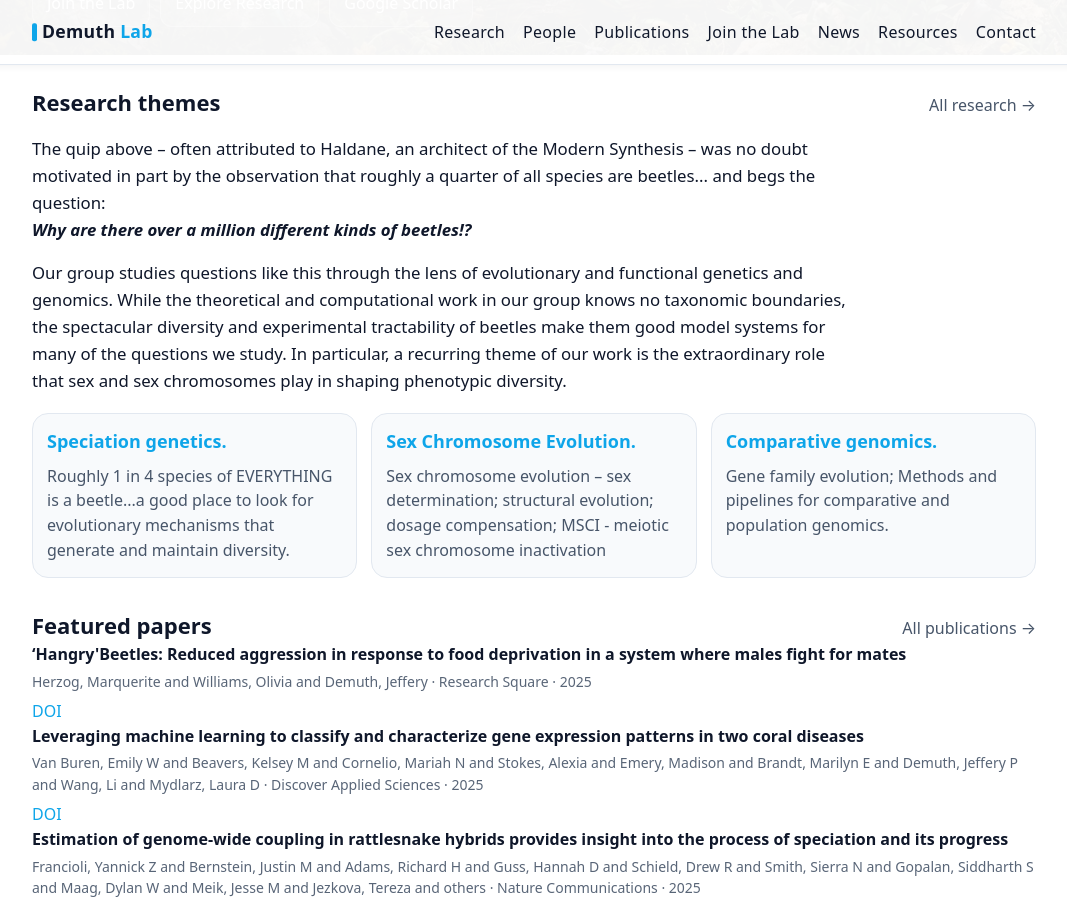
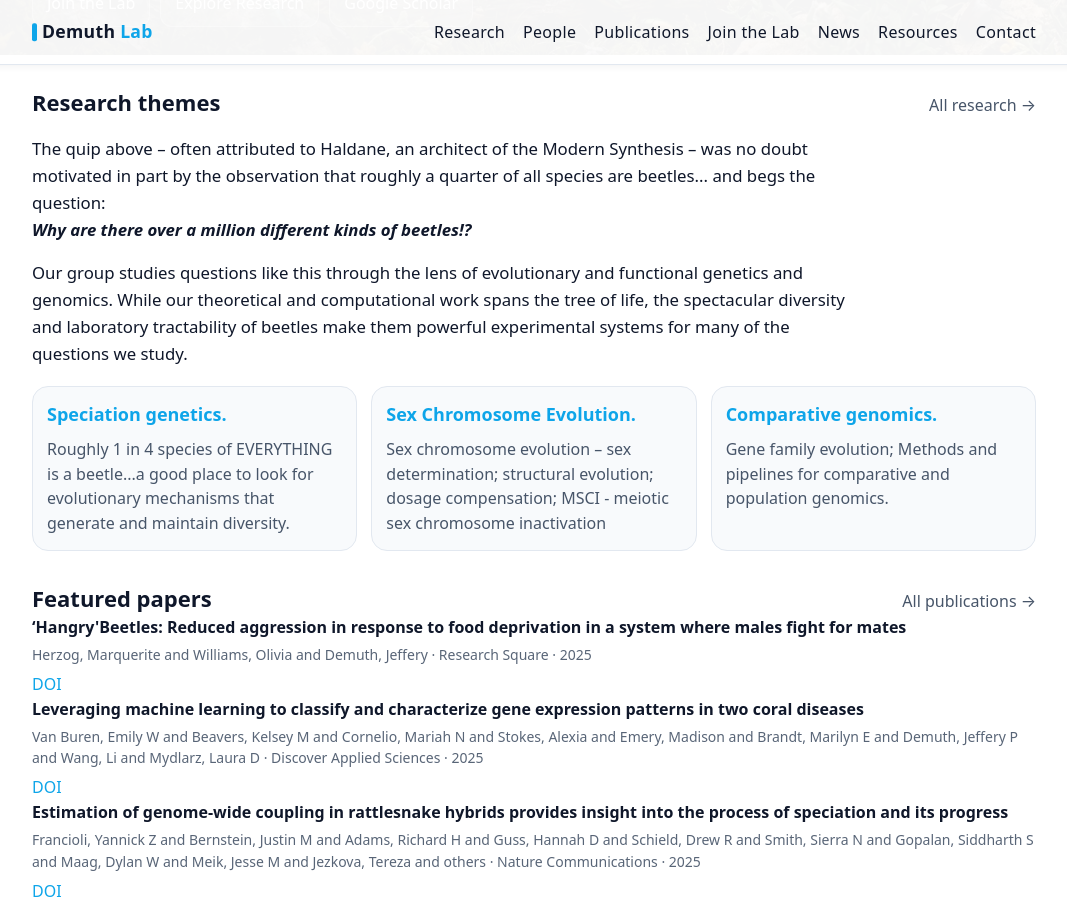
Before and after one commit to demuth-lab/demuth-lab.github.io, a Jekyll site: the page built from index.md, in a window 1280 px wide and 900 px high, scrolled down 327 px. Shown: the whole window, without its empty margins (106-1173 px from the left). Built offline with Jekyll 4.4.1, drawn with Linux system fonts in a browser that asks for light colours.

Commit message:
Update index.md

```diff
--- a/index.md
+++ b/index.md
@@ -32,7 +32,7 @@ show_title: false
 <p>The quip above – often attributed to Haldane, an architect of the Modern Synthesis – was no doubt motivated in part by the observation that roughly a quarter of all species are beetles... and begs the question: <br><strong><em>Why are there over a million different kinds of beetles!?</em></strong></p>
 
 <p>
-Our group studies questions like this through the lens of evolutionary and functional genetics and genomics. While the theoretical and computational work in our group knows no taxonomic boundaries, the spectacular diversity and experimental tractability of beetles make them good model systems for many of the questions we study.  In particular, a recurring theme of our work is the extraordinary role that sex and sex chromosomes play in shaping phenotypic diversity.
+Our group studies questions like this through the lens of evolutionary and functional genetics and genomics. While our theoretical and computational work spans the tree of life, the spectacular diversity and laboratory tractability of beetles make them powerful experimental systems for many of the questions we study.
 </p>
 </div>
 
```
